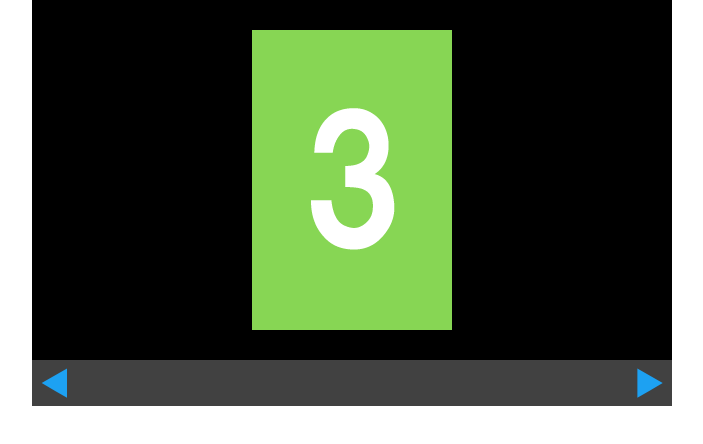
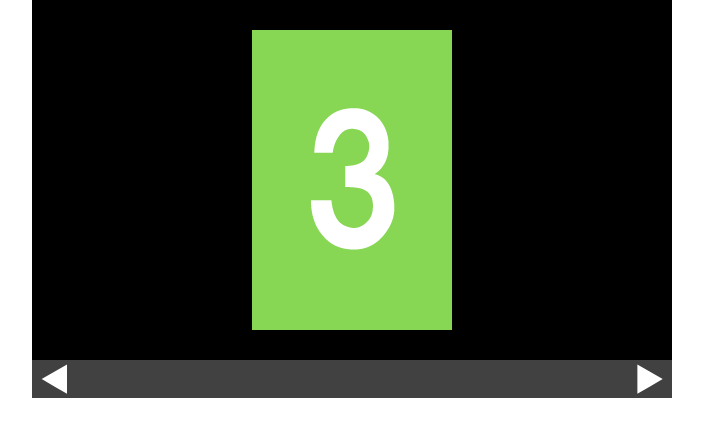
Before and after one commit to richardimaoka/react-component-factory, a React (Create React App) app: page / in a window 1280 px wide. Shown: the top 444 px of the page, without its empty margins (32-735 px from the left). Built offline with nearby package versions, Linux system fonts and the light colour scheme.

Commit message:
adjust buttons

```diff
--- a/src/App.tsx
+++ b/src/App.tsx
@@ -51,7 +51,7 @@ export const CarouselControlLeftButton = () => (
       height="30px"
       viewBox="0 0 40 40"
       css={css`
-        fill: rgb(29, 161, 242);
+        fill: rgb(255, 255, 255);
       `}
     >
       <polygon points="2.23 20.09 19.11 10.34 36 0.59 36 20.09 36 39.59 19.11 29.84 2.23 20.09" />
@@ -72,7 +72,7 @@ export const CarouselControlRightButton = () => (
       height="30px"
       viewBox="0 0 40 40"
       css={css`
-        fill: rgb(29, 161, 242);
+        fill: rgb(255, 255, 255);
       `}
     >
       <polygon points="38.28 20.09 21.39 29.84 4.51 39.59 4.51 20.09 4.51 0.59 21.39 10.34 38.28 20.09" />
@@ -85,7 +85,10 @@ export const CarouselControlBar = () => (
     css={css`
       background-color: #414141;
       height: 30px;
-      padding: 8px;
+      padding-top: 4px;
+      padding-bottom: 4px;
+      padding-left: 8px;
+      padding-right: 8px;
       display: flex;
       justify-content: space-between;
     `}
```
